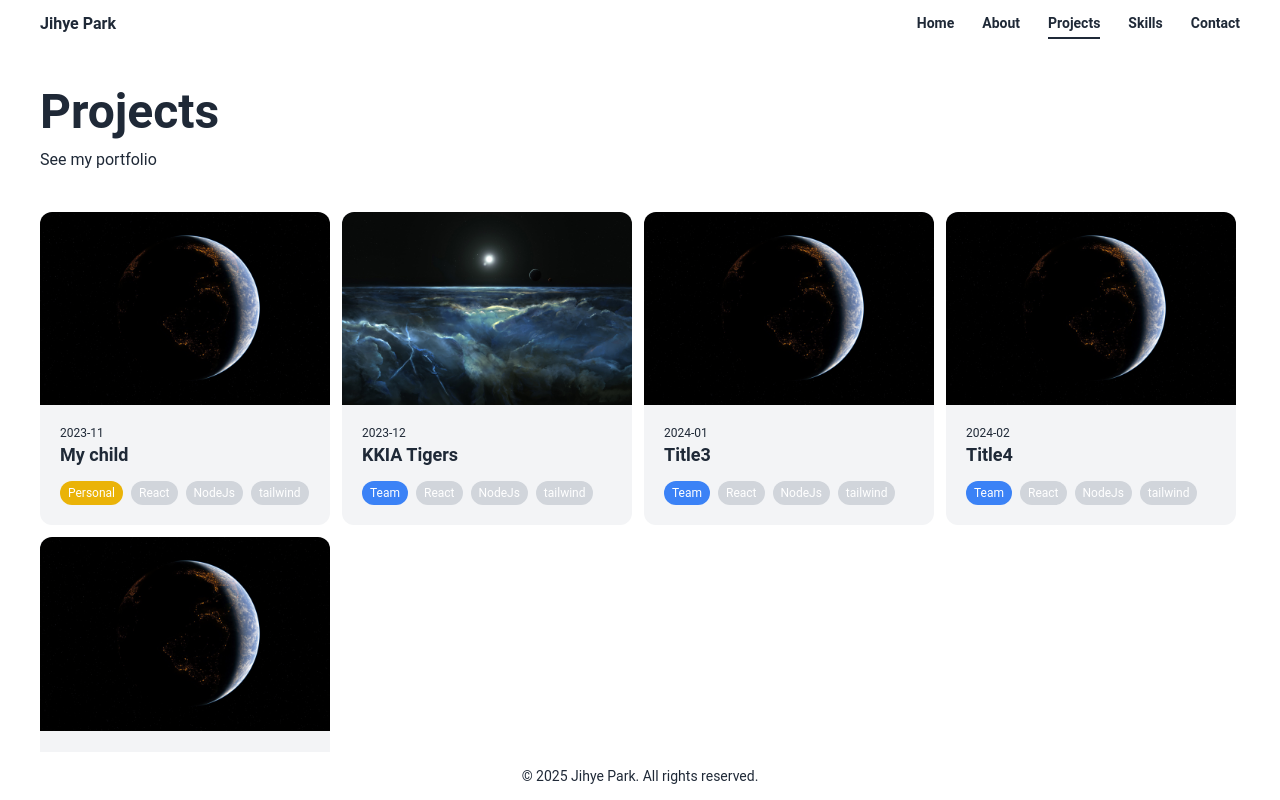
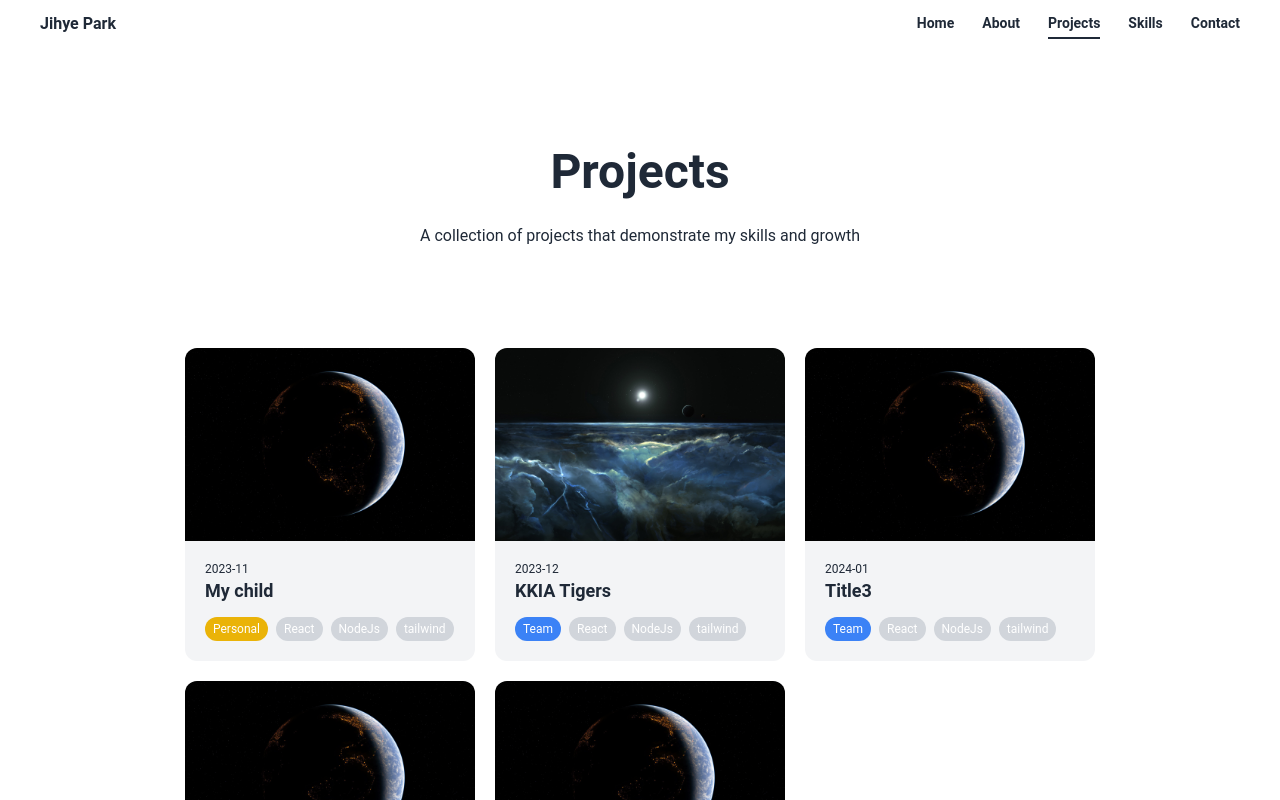
Before and after one commit to JiHye0214/portfolio, a React (Create React App) app: page /projects in a window 1280 px wide. Shown: the top 800 px of the page. Built offline with nearby package versions, Linux system fonts and the light colour scheme.

Commit message:
250804: project 그만 하고 싶다

```diff
--- a/src/components/Footer.tsx
+++ b/src/components/Footer.tsx
@@ -1,11 +1,11 @@
-import React from 'react'
+import React from "react";
 
 const Footer = () => {
     return (
         <footer className="max-w-[1200px] h-12 mx-auto flex justify-center items-center text-sm">
             <p>© 2025 Jihye Park. All rights reserved.</p>
         </footer>
-    )
-}
+    );
+};
 
 export default Footer;
--- a/src/layout/Layout.tsx
+++ b/src/layout/Layout.tsx
@@ -1,15 +1,14 @@
-import React, { ReactNode } from 'react';
+import React, { ReactNode } from "react";
+import { useLocation } from "react-router-dom";
 
 type LayoutProps = {
-  children: ReactNode;
+    children: ReactNode;
 };
 
 const Layout = ({ children }: LayoutProps) => {
-  return (
-    <div className="max-w-[1200px] h-[calc(100vh-96px)] mx-auto">
-      {children}
-    </div>
-  );
+    const location = useLocation();
+
+    return <div className={`max-w-[1200px] ${location.pathname === '/projects' ? "min-h-[calc(100vh-96px)]" : "h-[calc(100vh-96px)]"} mx-auto`}>{children}</div>;
 };
 
 export default Layout;
--- a/src/pages/Projects.tsx
+++ b/src/pages/Projects.tsx
@@ -1,6 +1,7 @@
 /* eslint-disable jsx-a11y/alt-text */
 import { useEffect, useRef, useState } from "react";
 import ProjectCard from "../components/ProjectCard";
+import { motion } from "framer-motion";
 
 const Projects = () => {
     const [detailOpen, setDetailOpen] = useState(false);
@@ -25,7 +26,7 @@ const Projects = () => {
 
             const resizeObserver = new ResizeObserver((entries) => {
                 for (let entry of entries) {
-                    setHeight(entry.contentRect.height);
+                    setHeight(entry.contentRect.height + 340);
                 }
             });
 
@@ -118,12 +119,18 @@ const Projects = () => {
     };
 
     return (
-        <div className="h-full w-full overflow-hidden">
-            <div className="flex flex-col gap-3 my-10">
+        <div className="h-full w-full pb-10">
+            <div className="flex flex-col items-center gap-7 py-[100px]">
                 <p className="text-5xl font-bold">Projects</p>
-                <p>See my portfolio</p>
+                <p>A collection of projects that demonstrate my skills and growth</p>
             </div>
-            <div className="min-w-[1200px] h-[600px] flex flex-wrap gap-3 overflow-scroll scrollbar-hide">
+            <motion.div
+                initial={{ opacity: 0, y: 50 }} // 시작 상태: 투명하고 아래쪽(y=50)
+                whileInView={{ opacity: 1, y: 0 }} // 뷰포트에 보일 때: 완전 보이고 위치 원상복귀
+                viewport={{ once: false, amount: 0.3 }} // 한 번만 실행, 30% 보이면 애니메이션 실행
+                transition={{ duration: 0.3, ease: "easeOut" }} // 애니메이션 시간과 이징
+                className="w-fit max-w-[910px] flex flex-wrap justify-start gap-5 mx-auto"
+            >
                 {projectsDB.map((project, index) => (
                     <ProjectCard
                         onClick={() => handlePrjDetail(project)}
@@ -135,7 +142,7 @@ const Projects = () => {
                         date={project.createdAt}
                     />
                 ))}
-            </div>
+            </motion.div>
 
             <div
                 className={`fixed w-full h-full top-0 left-0 flex justify-center items-center transition-all duration-200 ease-in-out overflow-scroll scrollbar-hide ${
@@ -144,7 +151,7 @@ const Projects = () => {
             >
                 <div
                     id="modalTop"
-                    style={{ height: contentHeight + 100 }}
+                    style={{ height: contentHeight }}
                     className="absolute inset-0 bg-gray-500 bg-opacity-70"
                     onClick={() => setDetailOpen(!detailOpen)}
                 ></div>
--- a/src/pages/Skills.tsx
+++ b/src/pages/Skills.tsx
@@ -2,9 +2,11 @@ import React from 'react'
 
 const Skills = () => {
     return (
-        <div>
-            <h2>Skills</h2>
-            <p>This is the Home page.</p>
+        <div className="h-full w-full overflow-hidden">
+            <div className="flex flex-col gap-5 my-10">
+                <p className="text-5xl font-bold">Skills</p>
+                <p>A collection of projects that demonstrate my skills and growth ⭐</p>
+            </div>
         </div>
     )
 }
```
